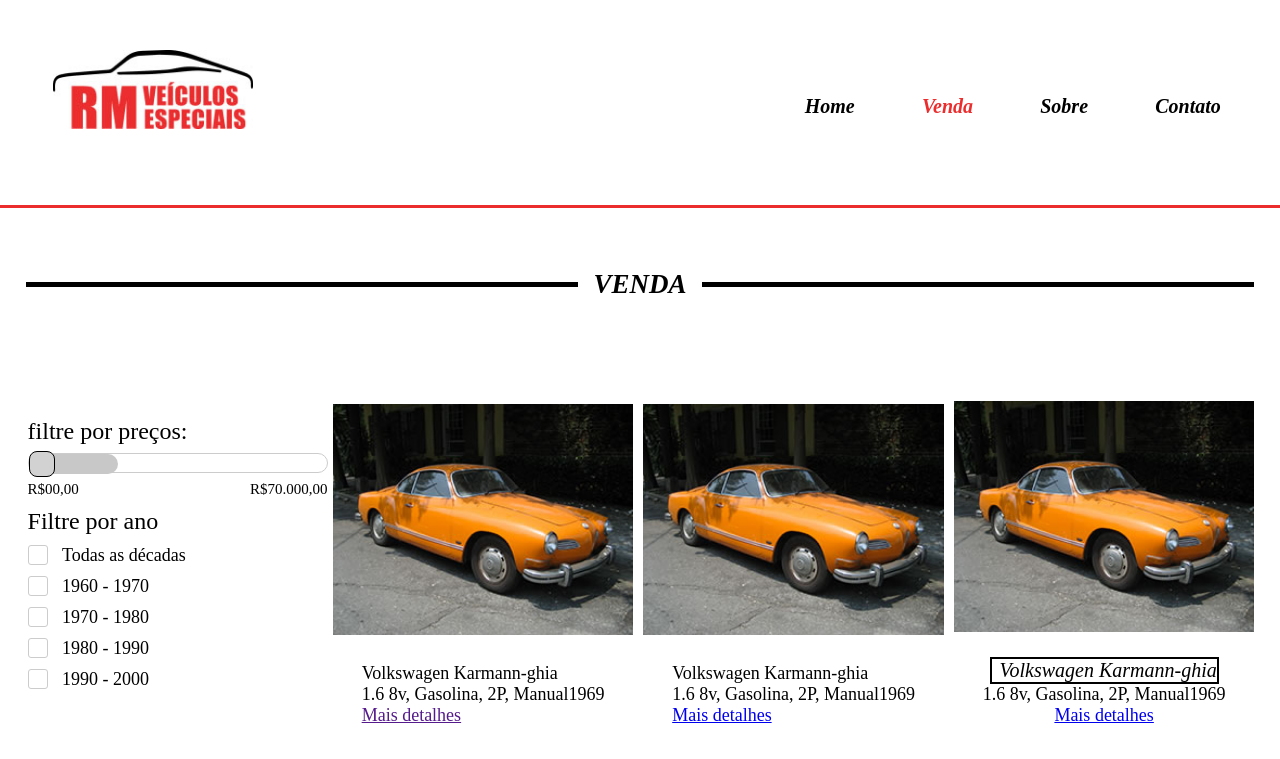
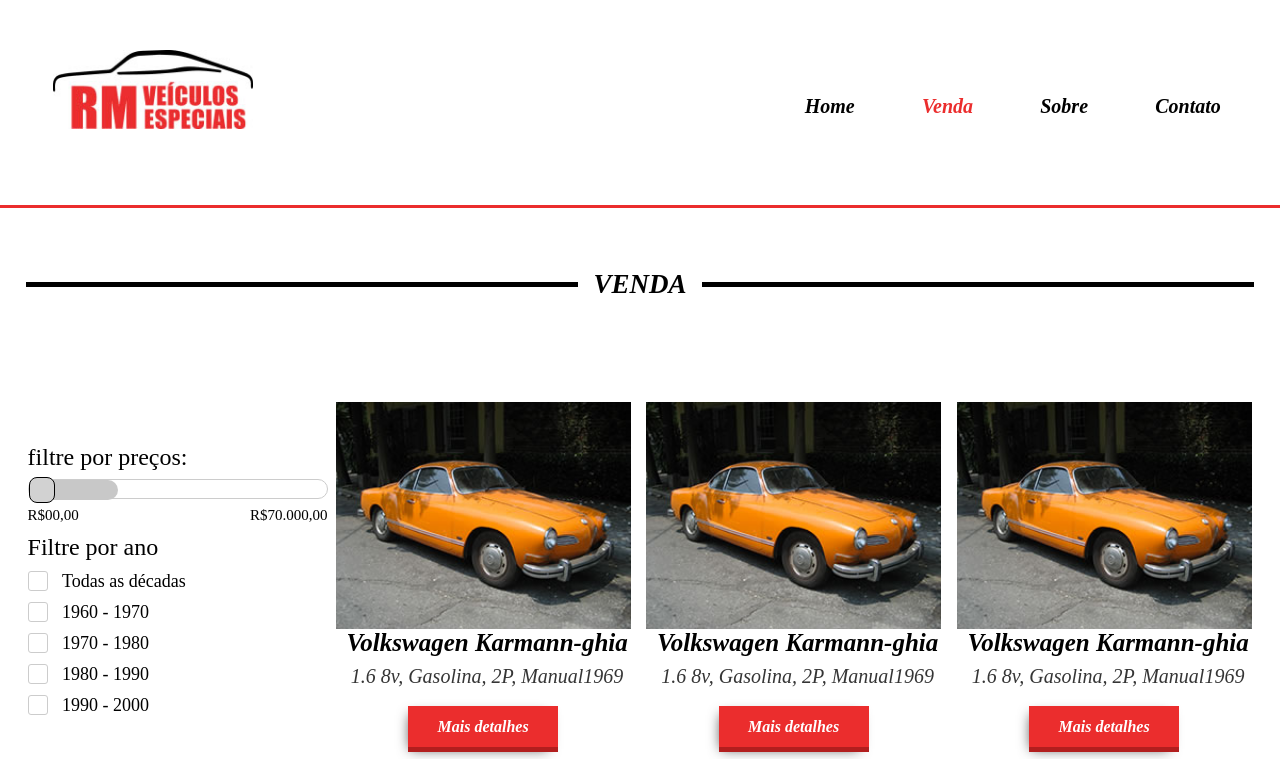
Before and after one commit to DevWesleyMedeiros/projeto-vitrine-de-carros, a plain HTML site: page pagina_venda/index.html in a window 1280 px wide. Shown: the top 759 px of the page. Drawn offline with Linux system fonts and the light colour scheme.

Commit message:
Projeto em andamento

```diff
--- a/pagina_venda/index.html
+++ b/pagina_venda/index.html
@@ -17,12 +17,6 @@
 <body>
     <header>
         <div class="car_logo"></div>
-        <!-- <div class="icone_menu_mobile" id="menu_mobile">
-            imagem do ícone aqui
-        </div>
-        <div class="close_menu" id="close_menu_mobile">
-            imagem do icone fechar
-        </div> -->
         <nav>
             <ul>
                 <li><a href="#">Contato</a></li>
@@ -94,11 +88,11 @@
                     <div class="foto_carro">
                         <!--foto do carro aqui-->
                     </div>
-                    <div class="infomacoes_carro">
+                    <div class="informacoes_carro">
                         <h2>Volkswagen Karmann-ghia</h2>
                         <p>1.6 8v, Gasolina, 2P, Manual1969</p>
                         <div class="button">
-                            <a href="">Mais detalhes</a>
+                            <a href="#">Mais detalhes</a>
                         </div>
                     </div>
                 </div>
@@ -106,7 +100,7 @@
                     <div class="foto_carro">
                         <!--foto do carro aqui-->
                     </div>
-                    <div class="infomacoes_carro">
+                    <div class="informacoes_carro">
                         <h2>Volkswagen Karmann-ghia</h2>
                         <p>1.6 8v, Gasolina, 2P, Manual1969</p>
                         <div class="button">
@@ -165,7 +159,7 @@
             </div><!--mosaico_carros-->
         </div><!--container_side_bar_mosaico_carros-->
     </section>
-    <!-- <footer>
+    <footer>
         <div class="footer">
             <menu>
                 <ul>
@@ -179,6 +173,6 @@
                 <h2>Todos os direito reservados</h2>
             </div>
         </div>
-    </footer> -->
+    </footer>
 </body>
 </html>
--- a/pagina_venda/style/vendas_style.css
+++ b/pagina_venda/style/vendas_style.css
@@ -74,7 +74,7 @@
 }
 section.sessao1_venda{
     width: 100%;
-    height: 500px;
+    height: auto;
 }
 .sessao1_venda .titulo_venda{
     width: 100%;
@@ -107,7 +107,8 @@
     display: flex;
     flex-direction: row;
     justify-content: center;
-    padding: 0 2%;
+    padding: 2% 2%;
+
 }
 .container_side_bar_mosaico_carros > .content_side_bar{
     border: 2px solid white;
@@ -118,7 +119,7 @@
     width: 75%;
     height: 100%;
     display: grid;
-    grid-template-columns: repeat(3, 3fr);
+    grid-template-columns: repeat(3, 1fr);
     grid-gap: 10px;
 }
 .container_side_bar_mosaico_carros > .mosaico_carros > .dados_carro{
@@ -135,19 +136,50 @@
     background-position: center center;
     background-repeat: no-repeat;
     background-size: contain;
+    transition: all 2s;
+    transition-duration: 1s;
+}
+div.dados_carro > div.foto_carro:hover{
+    transform: skew(5deg );
 }
 div.dados_carro > div.informacoes_carro{
+    width: 100%;
     display: flex;
     flex-direction: column;
     justify-content: center;
     align-items: center;
 }
 div.dados_carro > div.informacoes_carro h2{
-    border: var(--bordas);
     padding-left: 8px;
     color: black;
     font-style: italic;
+    font-size: 25px;
+    font-weight: bold;
+}
+div.dados_carro > div.informacoes_carro p{
+    padding-top: 8px;
+    padding-left: 8px;
+    color: #353535;
     font-size: 20px;
+    font-style: italic;
+}
+div.dados_carro > div.informacoes_carro div.button{
+    width: 150px;
+    text-align: center;
+    line-height: 40px;
+    background-color: #EB2D2D;
+    border-bottom: 5px solid #B21E1E;
+    margin-top: 1rem;
+    -webkit-box-shadow: -4px 3px 13px -6px rgba(0,0,0,0.75);
+    -moz-box-shadow: -4px 3px 13px -6px rgba(0,0,0,0.75);
+    box-shadow: -4px 3px 13px -6px rgba(0,0,0,0.75);
+}
+.button > a{
+    text-decoration: none;
+    color: white;
+    font-weight: bold;
+    font-size: 16px;
+    font-style: italic;
 }
 .side_bar{
     width: 100%;
@@ -231,7 +263,7 @@
     padding: 0 10px;
     display: inline-block;
 }
-/* footer{
+footer{
     width: 100%;
     margin-top: 5rem;
     padding: 40px 2%;
@@ -283,4 +315,4 @@
     font-style: italic;
     font-size: 25px;
     font-weight: bolder;
-} */
+}
```
Also changed, not shown: index.html (+2 -2 lines).
